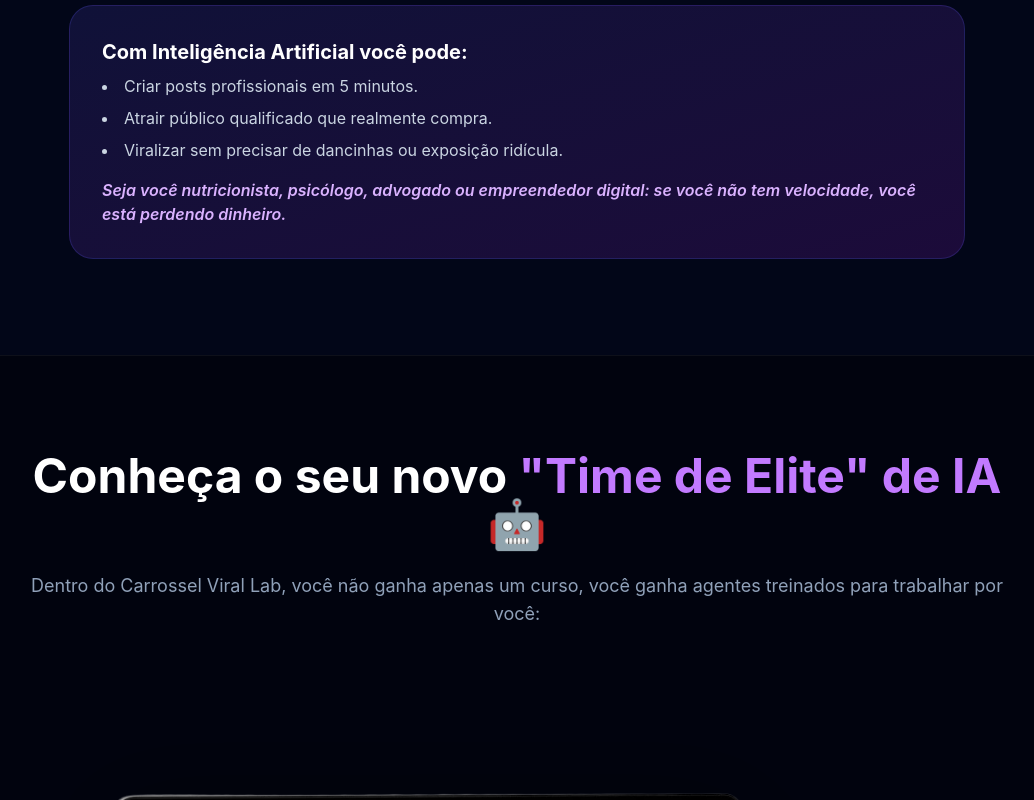
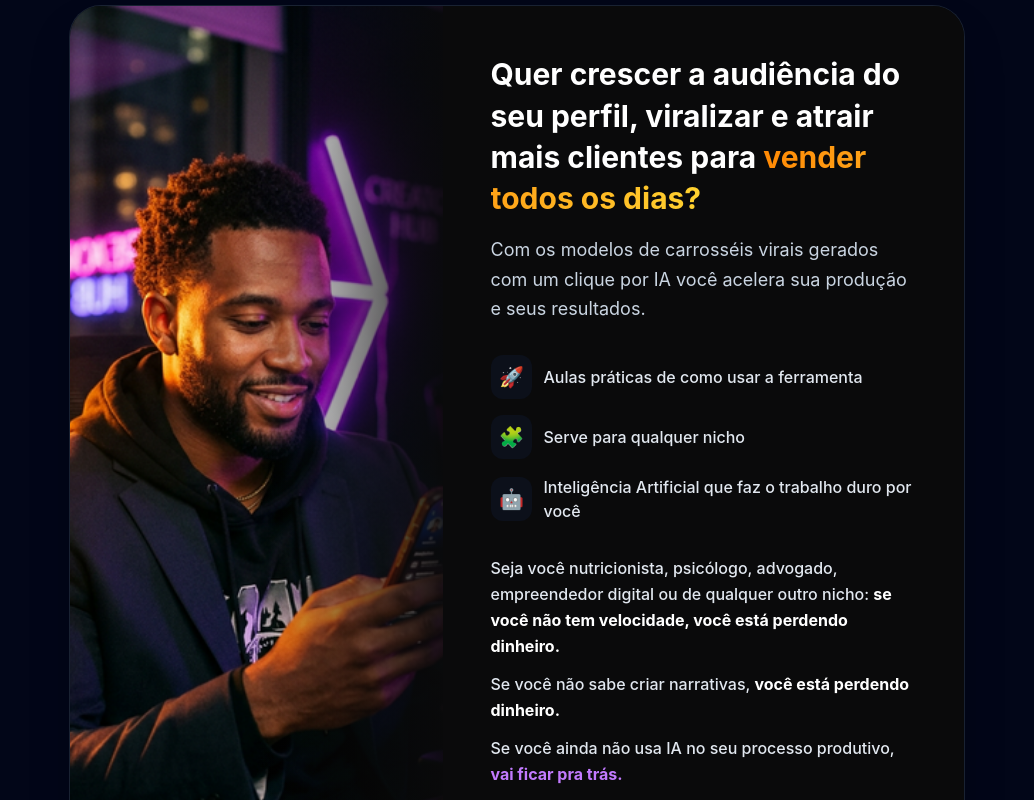
Before and after one commit to GLAUBERUCHOA/Corrosel-Viral, a Next.js app: page / in a window 1280 px wide. Shown: the part 3540-4340 px from the top of the page, without its empty margins (123-1157 px from the left). Built offline with nearby package versions, Linux system fonts and the light colour scheme; a web font is replaced by a local one.

Commit message:
copy: update hero section main title and subtitle

```diff
--- a/app/page.tsx
+++ b/app/page.tsx
@@ -185,14 +185,52 @@ export default function HomePage() {
                 </div>
               </div>
 
-              <div className="bg-gradient-to-br from-indigo-900/30 to-purple-900/30 border border-indigo-500/20 p-8 rounded-3xl text-left">
-                <h4 className="text-xl font-bold text-white mb-2">Com Inteligência Artificial você pode:</h4>
-                <ul className="text-slate-300 list-disc list-inside space-y-2 mb-4">
-                  <li>Criar posts profissionais em 5 minutos.</li>
-                  <li>Atrair público qualificado que realmente compra.</li>
-                  <li>Viralizar sem precisar de dancinhas ou exposição ridícula.</li>
-                </ul>
-                <p className="text-purple-300 font-semibold italic">Seja você nutricionista, psicólogo, advogado ou empreendedor digital: se você não tem velocidade, você está perdendo dinheiro.</p>
+              <div className="bg-[#0A0A0B] border border-slate-800/80 rounded-[2rem] overflow-hidden flex flex-col md:flex-row mt-16 group hover:border-slate-700 transition-all duration-500 shadow-2xl max-w-5xl mx-auto">
+                <div className="w-full md:w-5/12 h-[350px] md:h-auto relative overflow-hidden shrink-0">
+                  <Image
+                    src="/images/cinematic_portrait.png"
+                    alt="Empreendedor Digital"
+                    fill
+                    className="object-cover object-center transition-transform duration-700 group-hover:scale-105"
+                    sizes="(max-width: 768px) 100vw, 40vw"
+                  />
+                  <div className="absolute inset-0 bg-gradient-to-t from-[#0A0A0B] via-transparent to-transparent md:bg-gradient-to-l md:from-[#0A0A0B] md:via-transparent opacity-90 z-10"></div>
+                </div>
+
+                <div className="w-full md:w-7/12 p-8 md:p-10 lg:p-12 text-left flex flex-col justify-center relative z-20 bg-[#0A0A0B]">
+                  <h3 className="text-2xl md:text-3xl font-bold text-white mb-4 leading-snug">
+                    Quer crescer a audiência do seu perfil, viralizar e atrair mais clientes para <span className="text-transparent bg-clip-text bg-gradient-to-r from-orange-400 to-amber-300">vender todos os dias?</span>
+                  </h3>
+
+                  <p className="text-slate-300 text-base md:text-lg mb-8 leading-relaxed">
+                    Com os modelos de carrosséis virais gerados com um clique por IA você acelera sua produção e seus resultados.
+                  </p>
+
+                  <ul className="space-y-4 mb-8">
+                    <li className="flex items-center gap-3">
+                      <span className="text-xl bg-slate-900/50 p-2 rounded-xl">🚀</span>
+                      <span className="text-slate-200 font-medium">Aulas práticas de como usar a ferramenta</span>
+                    </li>
+                    <li className="flex items-center gap-3">
+                      <span className="text-xl bg-slate-900/50 p-2 rounded-xl">🧩</span>
+                      <span className="text-slate-200 font-medium">Serve para qualquer nicho</span>
+                    </li>
+                    <li className="flex items-center gap-3">
+                      <span className="text-xl bg-slate-900/50 p-2 rounded-xl">🤖</span>
+                      <span className="text-slate-200 font-medium">Inteligência Artificial que faz o trabalho duro por você</span>
+                    </li>
+                  </ul>
+
+                  <div className="text-slate-200 font-medium mb-8 space-y-3 leading-relaxed text-sm lg:text-base">
+                    <p>Seja você nutricionista, psicólogo, advogado, empreendedor digital ou de qualquer outro nicho: <strong className="text-white">se você não tem velocidade, você está perdendo dinheiro.</strong></p>
+                    <p>Se você não sabe criar narrativas, <strong className="text-white">você está perdendo dinheiro.</strong></p>
+                    <p>Se você ainda não usa IA no seu processo produtivo, <strong className="text-purple-400">vai ficar pra trás.</strong></p>
+                  </div>
+
+                  <p className="text-orange-400 font-bold text-sm md:text-base tracking-wide mt-auto">
+                    Esqueça o trabalho manual, o Canva... Nossos modelos são validados em diversos nichos!
+                  </p>
+                </div>
               </div>
             </FadeInSection>
           </div>
--- a/package.json
+++ b/package.json
@@ -39,6 +39,8 @@
     "@types/node": "^20",
     "@types/react": "^19",
     "@types/react-dom": "^19",
+    "browser-sync": "^3.0.4",
+    "env-cmd": "^11.0.0",
     "eslint": "9.39.1",
     "eslint-config-next": "16.0.8",
     "firebase-tools": "^15.0.0",
@@ -46,6 +48,7 @@
     "tailwindcss": "4.1.11",
     "tsx": "^4.21.0",
     "tw-animate-css": "^1.4.0",
-    "typescript": "5.9.3"
+    "typescript": "5.9.3",
+    "wait-on": "^9.0.4"
   }
 }
```
Also changed, not shown: public/images/cinematic_portrait.png (added), 1 other file (tests, documents, lock files or other folders).
